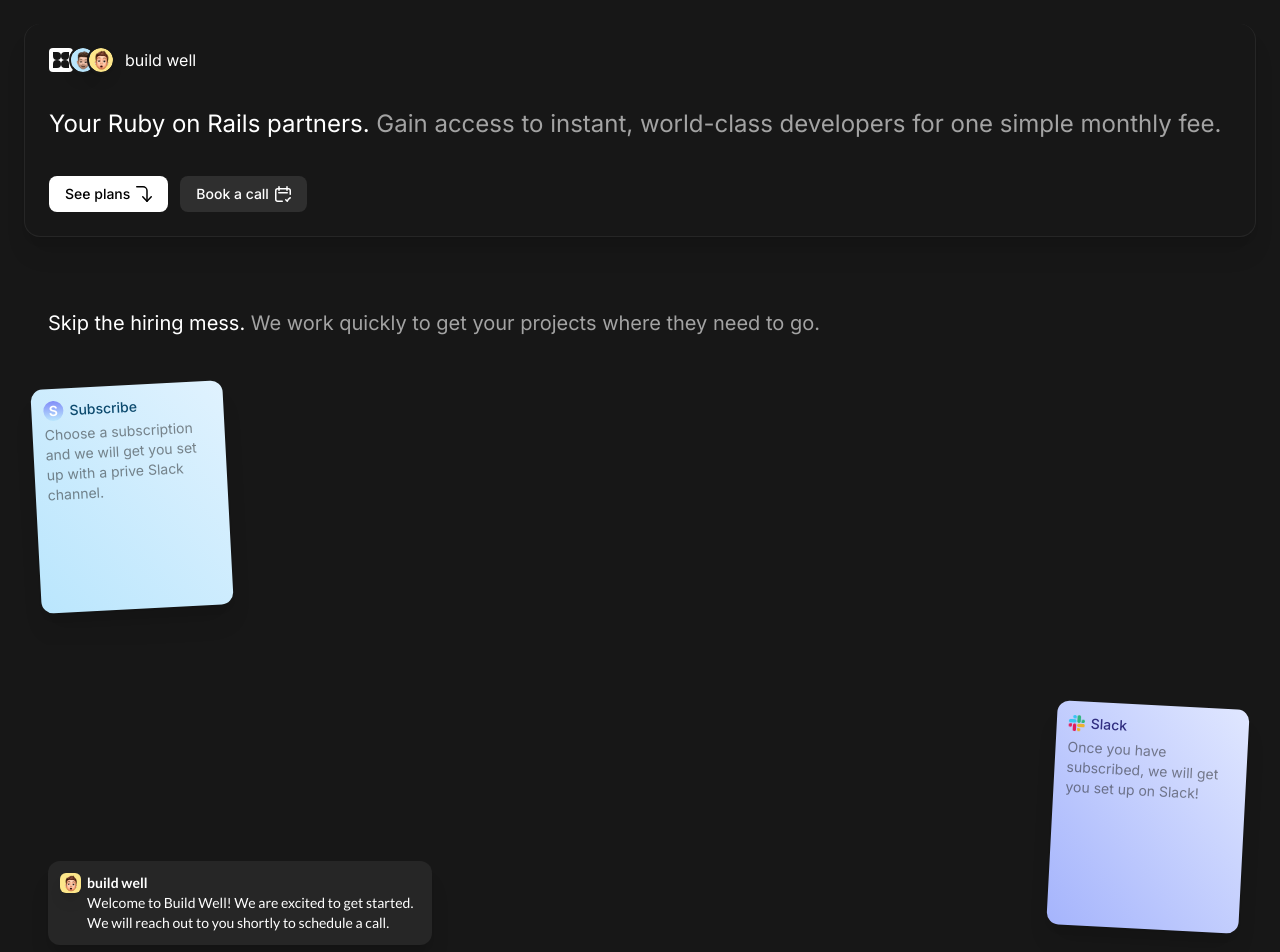
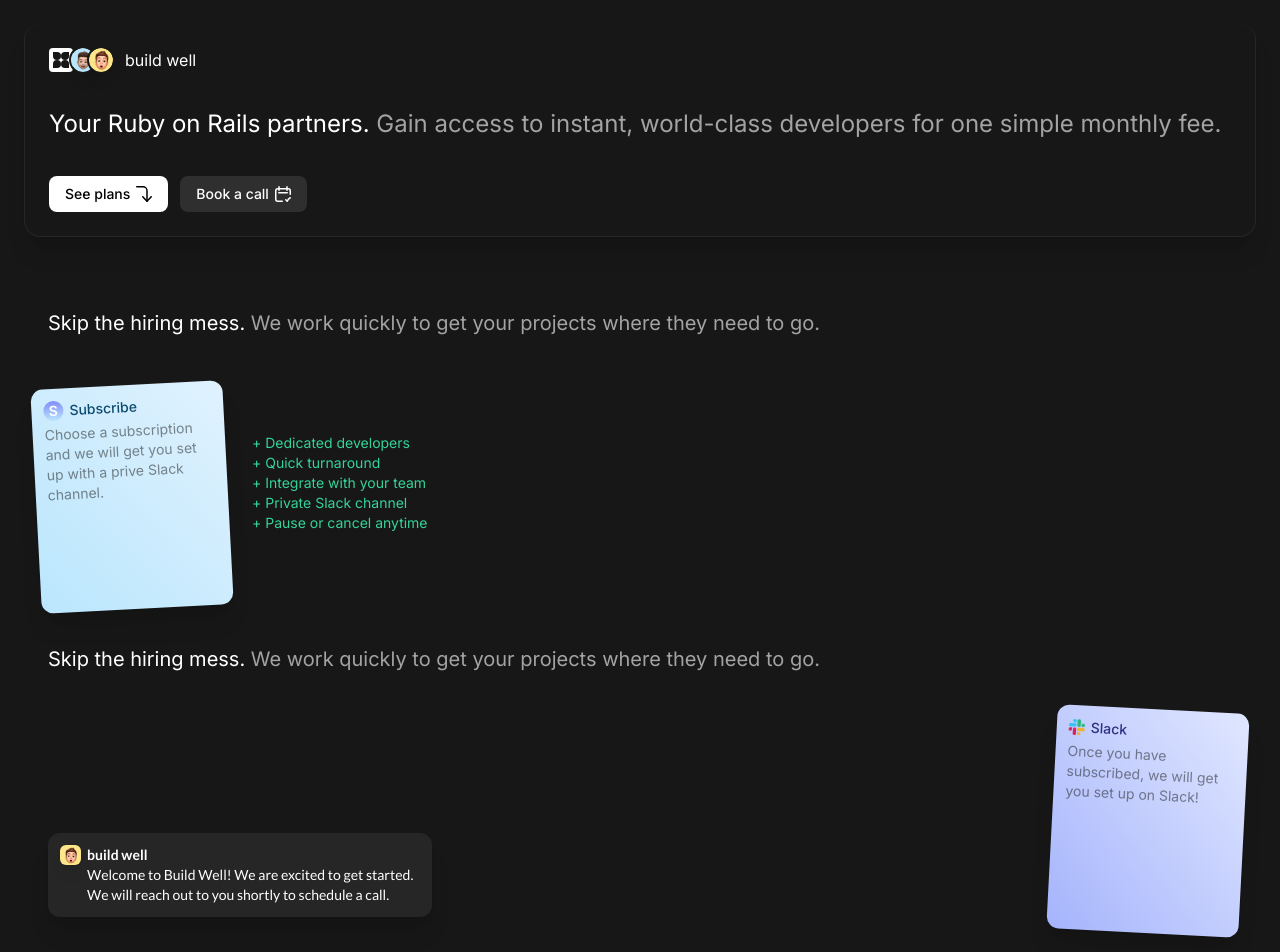
Before and after one commit to wassson/build-well, a Next.js app: page / in a window 1280 px wide. Shown: the top 952 px of the page. Built offline with nearby package versions, Linux system fonts and the light colour scheme.

Commit message:
Update page.tsx

```diff
--- a/src/app/page.tsx
+++ b/src/app/page.tsx
@@ -373,12 +373,12 @@ export default function Home() {
         </div>
       </div>
 
-      <div className="mt-6 py-6 px-12 overflow-x-hidden">
-        <h1 className="text-xl text-neutral-400">
+      <div className="mt-6 py-6 pl-12 overflow-x-hidden">
+        <h1 className="pr-12 text-xl text-neutral-400">
           <span className="text-white">Skip the hiring mess. </span>
           We work quickly to get your projects where they need to go.
         </h1>
-        <div className="relative px-6 py-3 mt-9">
+        <div className="flex px-6 py-3 mt-9">
           <div className="w-48 h-56 -ml-9 p-3 text-sm rounded-xl bg-gradient-to-bl from-sky-100 to-sky-200 shadow-xl transform -rotate-3">
             <div className="flex items-center gap-x-1.5">
               <div className="flex items-center justify-center w-5 h-5 font-semibold rounded-full bg-gradient-to-b from-indigo-400 to-sky-200">
@@ -391,11 +391,22 @@ export default function Home() {
               Slack channel.
             </p>
           </div>
+          <div className="pl-6 pt-12 text-sm text-emerald-400">
+            <p>+ Dedicated developers</p>
+            <p>+ Quick turnaround</p>
+            <p>+ Integrate with your team</p>
+            <p>+ Private Slack channel</p>
+            <p>+ Pause or cancel anytime</p>
+          </div>
         </div>
       </div>
 
-      <div className="relative mt-6 pt-6 pb-24 pr-12">
-        <div className="flex justify-end px-6 py-3">
+      <div className="relative pb-24 pr-12">
+        <h1 className="pl-12 text-xl text-neutral-400">
+          <span className="text-white">Skip the hiring mess. </span>
+          We work quickly to get your projects where they need to go.
+        </h1>
+        <div className="flex justify-end mt-6 px-6 py-3">
           <div className="w-48 h-56 -mr-9 p-3 text-sm rounded-xl bg-gradient-to-bl from-indigo-100 to-indigo-300 shadow-xl transform rotate-3">
             <div className="flex items-center gap-x-1.5">
               <div className="relative w-4 h-4">
@@ -408,7 +419,7 @@ export default function Home() {
             </p>
           </div>
         </div>
-        <div className="absolute z-20 w-96 -mt-20 ml-12 bg-neutral-800 rounded-xl shadow-xl">
+        <div className="absolute z-20 w-96 -mt-28 ml-12 bg-neutral-800 rounded-xl shadow-xl">
           <div className="p-3">
             <div className="flex gap-x-1.5">
               <div className="relative w-10 h-5 bg-amber-200 rounded-md shadow-lg hover:z-20 cursor-pointer">
```
